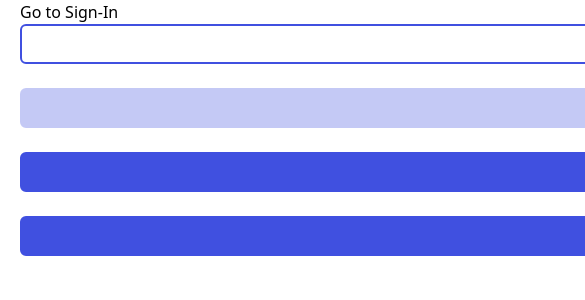
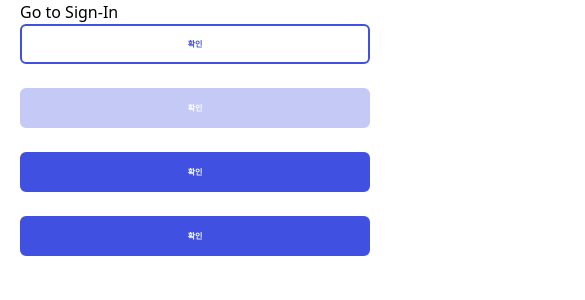
Before and after one commit to FC-MINI-4/attendance-front, a Next.js app: page / in a window 390 px wide. Shown: the top 300 px of the page, 585 px wide, since content can reach past the window. Built offline with nearby package versions, Linux system fonts and the light colour scheme.

Commit message:
feat: Layout 임시 반응형 추가

```diff
--- a/src/components/common/Layout.tsx
+++ b/src/components/common/Layout.tsx
@@ -2,7 +2,7 @@ import { ILayout } from '@/types/ICommon';
 
 export default function Layout({ children, ...props }: ILayout) {
   return (
-    <div {...props} className="w-[75rem] py-0 px-[1.25rem] mt-0 mx-auto">
+    <div {...props} className="sm:w-[75rem] py-0 px-[1.25rem] mt-0 mx-auto">
       {children}
     </div>
   );
```
